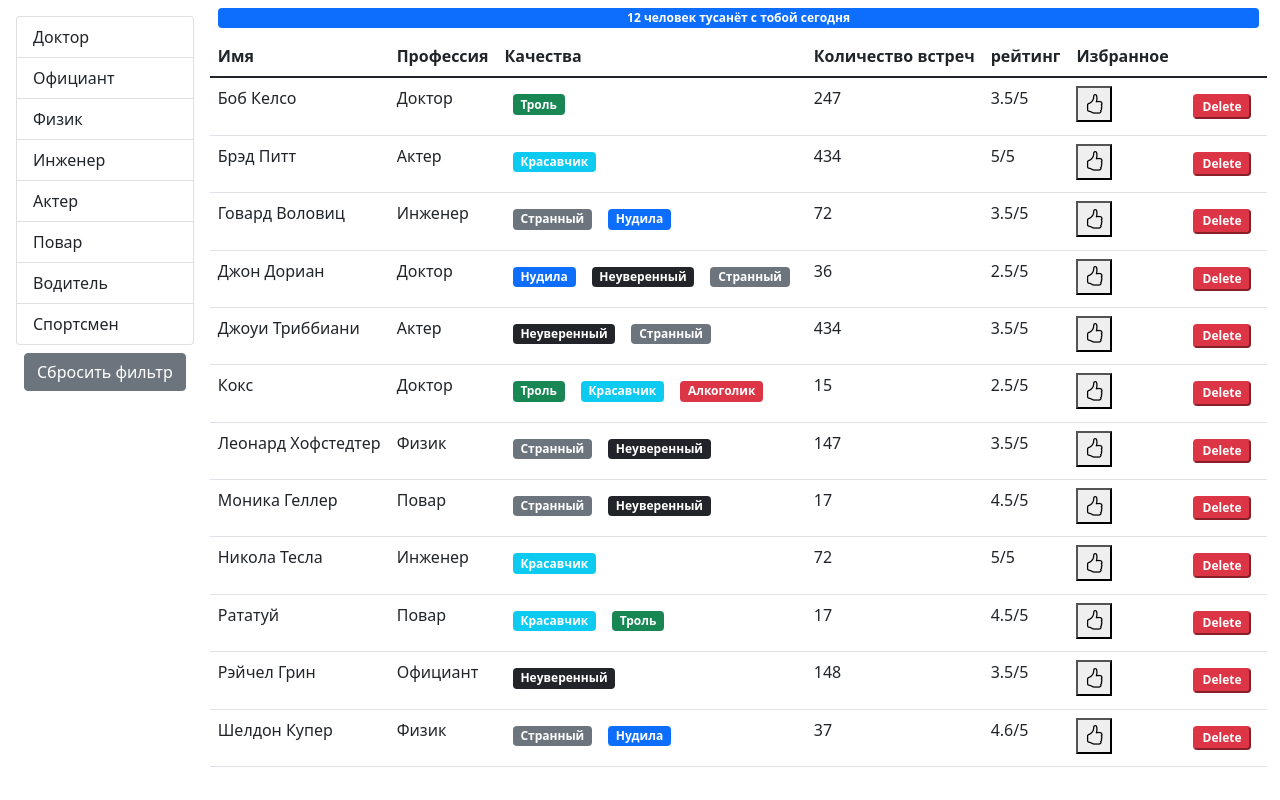
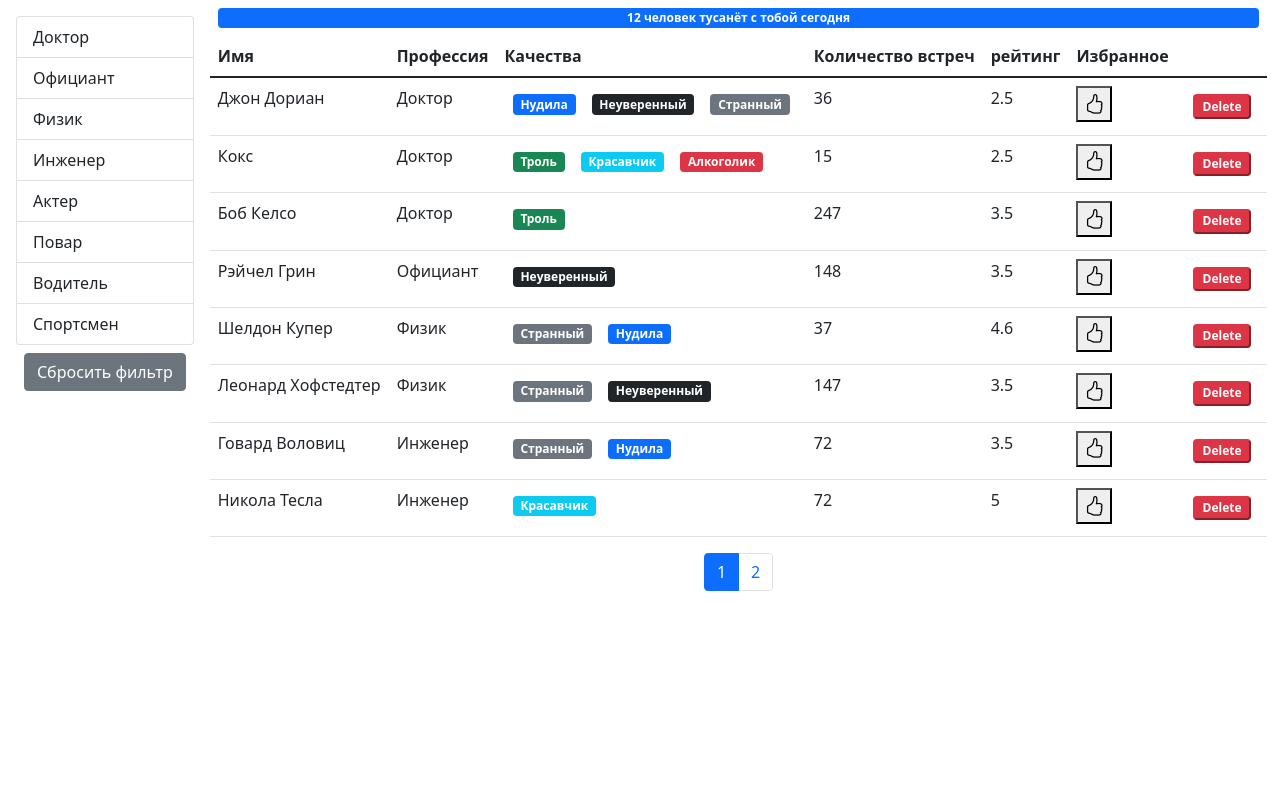
Before and after one commit to AlexYuhim/new-fast-company, a React (Create React App) app: page / in a window 1280 px wide. Built offline with nearby package versions, Linux system fonts and the light colour scheme.

Commit message:
sorting_and_Caret

```diff
--- a/src/App.js
+++ b/src/App.js
@@ -1,46 +1,8 @@
-import React, { useState, useEffect } from 'react'
-import api from './api'
+import React from 'react'
+
 import Users from './components/users'
 
 const App = () => {
-  const [users, setUsers] = useState([])
-  useEffect(() => {
-    api.users.fetchAll().then((data) => setUsers(data))
-  }, [])
-
-  // const counter = users.length
-  const hendelFavoritClik = (id, stat) => {
-    const status = users.map((event) => {
-      if (event._id === id) {
-        if (!stat) {
-          return { ...event, bookmark: true }
-        } else {
-          return {
-            ...event,
-            bookmark: false,
-          }
-        }
-      }
-      return event
-    })
-    setUsers(status)
-  }
-
-  const handelDeleteUser = (id) => {
-    return setUsers(users.filter((e) => e._id !== id))
-  }
-
-  return (
-    <>
-      {users && (
-        <Users
-          users={users}
-          // counter={counter}
-          onhandelDeleteUser={handelDeleteUser}
-          onhendelFavoritClik={hendelFavoritClik}
-        />
-      )}
-    </>
-  )
+  return <Users />
 }
 export default App
--- a/src/components/deleteUser.jsx
+++ b/src/components/deleteUser.jsx
@@ -1,11 +1,11 @@
 import React from 'react'
 
-const DeleteUser = ({ id, onhandelDeleteUser }) => {
+const DeleteUser = ({ id, onHandleDeleteUser }) => {
   return (
     <button
       key={id}
       className="badge btn-danger m-2"
-      onClick={() => onhandelDeleteUser(id)}
+      onClick={() => onHandleDeleteUser(id)}
     >
       Delete
     </button>
--- a/src/components/favorites.jsx
+++ b/src/components/favorites.jsx
@@ -1,17 +1,17 @@
 import React from 'react'
 
-const Favorites = (props) => {
+const Favorites = ({ prop, onHandleFavoritClik, _id, bookmark }) => {
   return (
     <button
       onClick={() => {
-        props.onhendelFavoritClik(props.id, props.bookmark)
+        onHandleFavoritClik(_id, bookmark)
       }}
     >
       <i
         style={{ fontSize: '20px' }}
-        key={props.id}
+        key={_id}
         className={`${
-          props.bookmark !== true
+          bookmark !== true
             ? 'bi bi-hand-thumbs-up'
             : 'bi bi-hand-thumbs-down-fill'
         }`}
--- /dev/null
+++ b/src/components/qualitiesList.jsx
@@ -0,0 +1,14 @@
+import React from 'react'
+import Qualities from './qualities'
+
+const QualitiesList = ({ qualities }) => {
+  return (
+    <>
+      {qualities.map((item) => (
+        <Qualities key={item._id} {...item} />
+      ))}
+    </>
+  )
+}
+
+export default QualitiesList
--- /dev/null
+++ b/src/components/showeCaret.jsx
@@ -0,0 +1,11 @@
+import React from 'react'
+
+const ShoweCaret = ({ selectedSort }) => {
+  return selectedSort.order === 'asc' ? (
+    <i className={'bi bi-caret-up-fill'} />
+  ) : (
+    <i className={'bi bi-caret-down-fill'} />
+  )
+}
+
+export default ShoweCaret
--- /dev/null
+++ b/src/components/table.jsx
@@ -0,0 +1,25 @@
+import React from 'react'
+import PropTypes from 'prop-types'
+import TableHeader from './tableHedar'
+import TableBody from './tableBody'
+
+const Table = ({ onSort, selectedSort, columnns, data, children }) => {
+  return (
+    <table className="table">
+      {children || (
+        <>
+          <TableHeader {...{ onSort, selectedSort, columnns }} />
+          <TableBody {...{ columnns, data }} />
+        </>
+      )}
+    </table>
+  )
+}
+Table.propTypes = {
+  onSort: PropTypes.func,
+  selectedSort: PropTypes.object,
+  columnns: PropTypes.object,
+  data: PropTypes.array,
+  children: PropTypes.array,
+}
+export default Table
--- /dev/null
+++ b/src/components/tableBody.jsx
@@ -0,0 +1,33 @@
+import React from 'react'
+import PropTypes from 'prop-types'
+import _ from 'lodash'
+
+const TableBody = ({ data, columnns }) => {
+  const renderContent = (item, column) => {
+    if (columnns[column].component) {
+      const component = columnns[column].component
+      if (typeof component === 'function') {
+        return component(item)
+      }
+      return component
+    }
+    return _.get(item, columnns[column].path)
+  }
+  return (
+    <tbody>
+      {data.map((item) => (
+        <tr key={item._id}>
+          {Object.keys(columnns).map((column) => (
+            <td key={column}>{renderContent(item, column)}</td>
+          ))}
+        </tr>
+      ))}
+    </tbody>
+  )
+}
+TableBody.propTypes = {
+  data: PropTypes.array,
+  columns: PropTypes.object,
+}
+
+export default TableBody
--- a/src/components/user.jsx
+++ b/src/components/user.jsx
@@ -1,41 +1,41 @@
-import React from 'react'
-import DeleteUser from './deleteUser'
-import Favorites from './favorites'
-import Qualities from './qualities'
-import 'bootstrap-icons/font/bootstrap-icons.css'
-const User = ({
-  _id,
-  name,
-  profession,
-  qualities,
-  completedMeetings,
-  rate,
-  bookmark,
-  onhandelDeleteUser,
-  onhendelFavoritClik,
-}) => {
-  return (
-    <tr>
-      <td>{name}</td>
-      <td>{profession.name}</td>
-      <td>
-        {qualities.map((item) => (
-          <Qualities key={item._id} {...item} />
-        ))}
-      </td>
-      <td>{completedMeetings}</td>
-      <td>{rate}/5</td>
-      <td>
-        <Favorites
-          id={_id}
-          onhendelFavoritClik={onhendelFavoritClik}
-          bookmark={bookmark}
-        />
-      </td>
-      <td>
-        <DeleteUser id={_id} onhandelDeleteUser={onhandelDeleteUser} />
-      </td>
-    </tr>
-  )
-}
-export default User
+// import React from 'react'
+// import DeleteUser from './deleteUser'
+// import Favorites from './favorites'
+// import Qualities from './qualities'
+// import 'bootstrap-icons/font/bootstrap-icons.css'
+// const User = ({
+//   _id,
+//   name,
+//   profession,
+//   qualities,
+//   completedMeetings,
+//   rate,
+//   bookmark,
+//   onHandleDeleteUser,
+//   onHandleFavoritClik,
+// }) => {
+//   return (
+//     <tr>
+//       <td>{name}</td>
+//       <td>{profession.name}</td>
+//       <td>
+//         {qualities.map((item) => (
+//           <Qualities key={item._id} {...item} />
+//         ))}
+//       </td>
+//       <td>{completedMeetings}</td>
+//       <td>{rate}/5</td>
+//       <td>
+//         <Favorites
+//           id={_id}
+//           onHandleFavoritClik={onHandleFavoritClik}
+//           bookmark={bookmark}
+//         />
+//       </td>
+//       <td>
+//         <DeleteUser id={_id} onHandleDeleteUser={onHandleDeleteUser} />
+//       </td>
+//     </tr>
+//   )
+// }
+// export default User
--- a/src/components/userTable.jsx
+++ b/src/components/userTable.jsx
@@ -1,34 +1,59 @@
 import React from 'react'
 import PropTypes from 'prop-types'
-import User from './user'
-import TableHeader from './tableHedar'
-const UserTable = ({ users, onSort, selectedSort, ...prop }) => {
+// import TableHeader from './tableHedar'
+// import TableBody from './tableBody'
+import Favorites from './favorites'
+import DeleteUser from './deleteUser'
+import 'bootstrap-icons/font/bootstrap-icons.css'
+import QualitiesList from './qualitiesList'
+import Table from './table'
+
+const UserTable = ({
+  users,
+  onSort,
+  onHandleFavoritClik,
+  selectedSort,
+  onHandleDeleteUser,
+  ...prop
+}) => {
   const columnns = {
-    name: { iter: 'name', name: 'Имя' },
-    profession: { iter: 'profession.name', name: 'Профессия' },
-    qualittes: { name: 'Качества' },
-    completedMeetings: { iter: 'completedMeetings', name: 'Количество встреч' },
-    rate: { iter: 'rate', name: 'рейтинг' },
-    bookmark: { iter: 'bookmark', name: 'Избранное' },
-    delete: {},
+    name: { path: 'name', name: 'Имя' },
+    profession: { path: 'profession.name', name: 'Профессия' },
+    qualittes: {
+      name: 'Качества',
+      component: (user) => <QualitiesList qualities={user.qualities} />,
+    },
+    completedMeetings: { path: 'completedMeetings', name: 'Количество встреч' },
+    rate: { path: 'rate', name: 'рейтинг' },
+    bookmark: {
+      path: 'bookmark',
+      name: 'Избранное',
+      component: (user) => (
+        <Favorites
+          id={user._id}
+          onHandleFavoritClik={onHandleFavoritClik}
+          bookmark={user.bookmark}
+          {...user}
+        />
+      ),
+    },
+    delete: {
+      component: (user) => (
+        <DeleteUser id={user._id} onHandleDeleteUser={onHandleDeleteUser} />
+      ),
+    },
   }
   return (
-    <table className="table">
-      <TableHeader {...{ onSort, selectedSort, columnns }} />
-
-      <tbody>
-        {users.map((user) => {
-          return (
-            <User
-              className="d-flex justify-content-center"
-              key={user._id}
-              {...user}
-              {...prop}
-            />
-          )
-        })}
-      </tbody>
-    </table>
+    // <Table>
+    //   <TableHeader {...{ onSort, selectedSort, columnns }} />
+    //   <TableBody {...{ columnns, data: users }} />
+    // </Table>
+    <Table
+      onSort={onSort}
+      selectedSort={selectedSort}
+      columnns={columnns}
+      data={users}
+    />
   )
 }
 UserTable.propTypes = {
--- a/src/components/users.jsx
+++ b/src/components/users.jsx
@@ -6,8 +6,8 @@ import api from '../api'
 import UserTable from './userTable'
 import _ from 'lodash'
 
-const Users = (prop) => {
-  const pageSize = 12
+const Users = () => {
+  const pageSize = 8
 
   const [corentPage, setCorentPage] = useState(1)
   const [profession, setProfession] = useState()
@@ -19,6 +19,32 @@ const Users = (prop) => {
   useEffect(() => {
     setCorentPage(1)
   }, [selectedProff])
+
+  const [users, setUsers] = useState()
+  useEffect(() => {
+    api.users.fetchAll().then((data) => setUsers(data))
+  }, [])
+
+  const handleFavoritClik = (id, stat) => {
+    const status = users.map((event) => {
+      if (event._id === id) {
+        if (!stat) {
+          return { ...event, bookmark: true }
+        } else {
+          return {
+            ...event,
+            bookmark: false,
+          }
+        }
+      }
+      return event
+    })
+    setUsers(status)
+  }
+
+  const handleDeleteUser = (id) => {
+    return setUsers(users.filter((e) => e._id !== id))
+  }
 
   const paginate = (items, pageNumber, pageSize) => {
     const startIndex = (pageNumber - 1) * pageSize
@@ -38,16 +64,17 @@ const Users = (prop) => {
     setSelectedProff()
   }
 
+  if (users) {
     const filterUseer = selectedProff
-    ? prop.users.filter((user) => user.profession._id === selectedProff)
-    : prop.users
+      ? users.filter((user) => user.profession._id === selectedProff)
+      : users
 
     const counter = filterUseer.length
 
-  const userSort = _.orderBy(filterUseer, [sortBy.iter], [sortBy.order]) // сортировка  с помшью lodash
+    const userSort = _.orderBy(filterUseer, [sortBy.path], [sortBy.order])
     const userCrop = paginate(userSort, corentPage, pageSize)
 
-  if (prop.users.length === 0 && counter === 0) {
+    if (users.length === 0 && counter === 0) {
       return <h1 className="badge btn-danger m-2">Никто с тобой не тусанёт</h1>
     } else if (counter === 0) {
       return (
@@ -81,7 +108,8 @@ const Users = (prop) => {
           <UserTable
             selectedSort={sortBy}
             onSort={handelSort}
-          {...prop}
+            onHandleDeleteUser={handleDeleteUser}
+            onHandleFavoritClik={handleFavoritClik}
             users={userCrop}
           />
           <div className="d-flex justify-content-center">
@@ -96,4 +124,6 @@ const Users = (prop) => {
       </div>
     )
   }
+  return 'loading....'
+}
 export default Users
```
Also changed, not shown: src/components/tableHedar.jsx (+22 -20 lines). Lines whose indentation alone changed are shown as unchanged.
